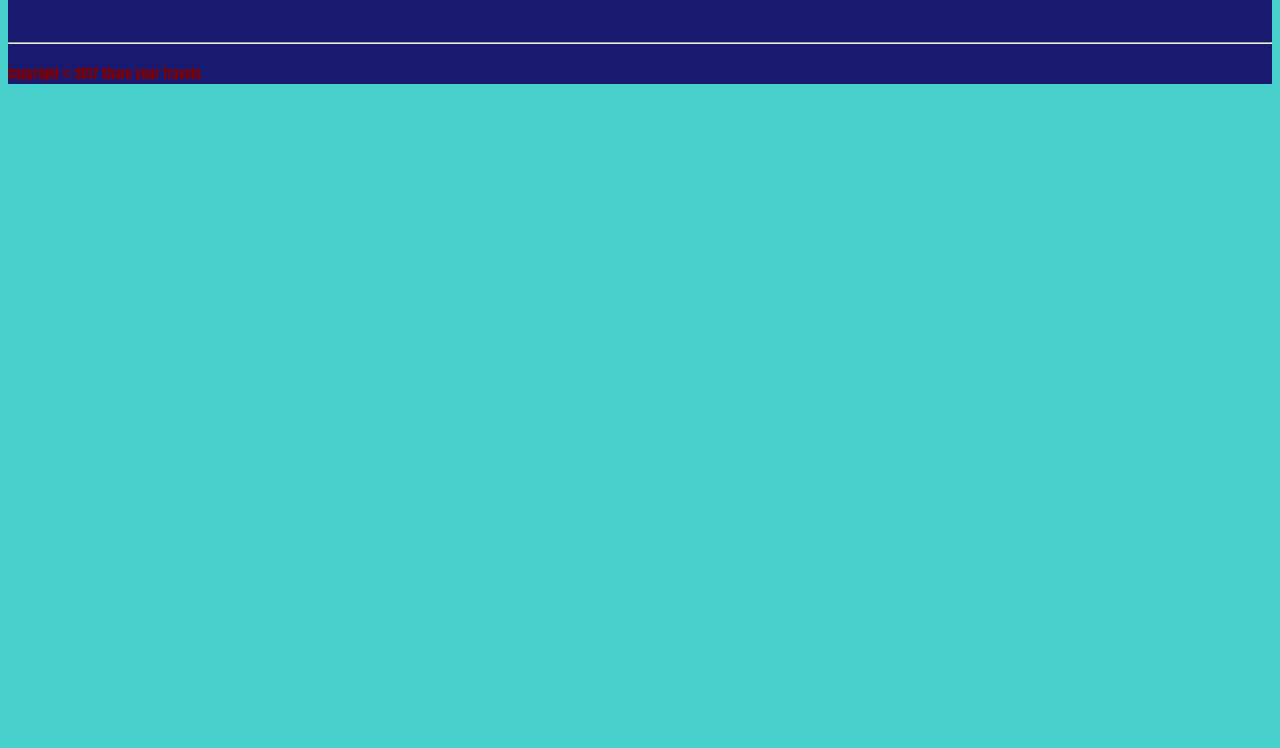
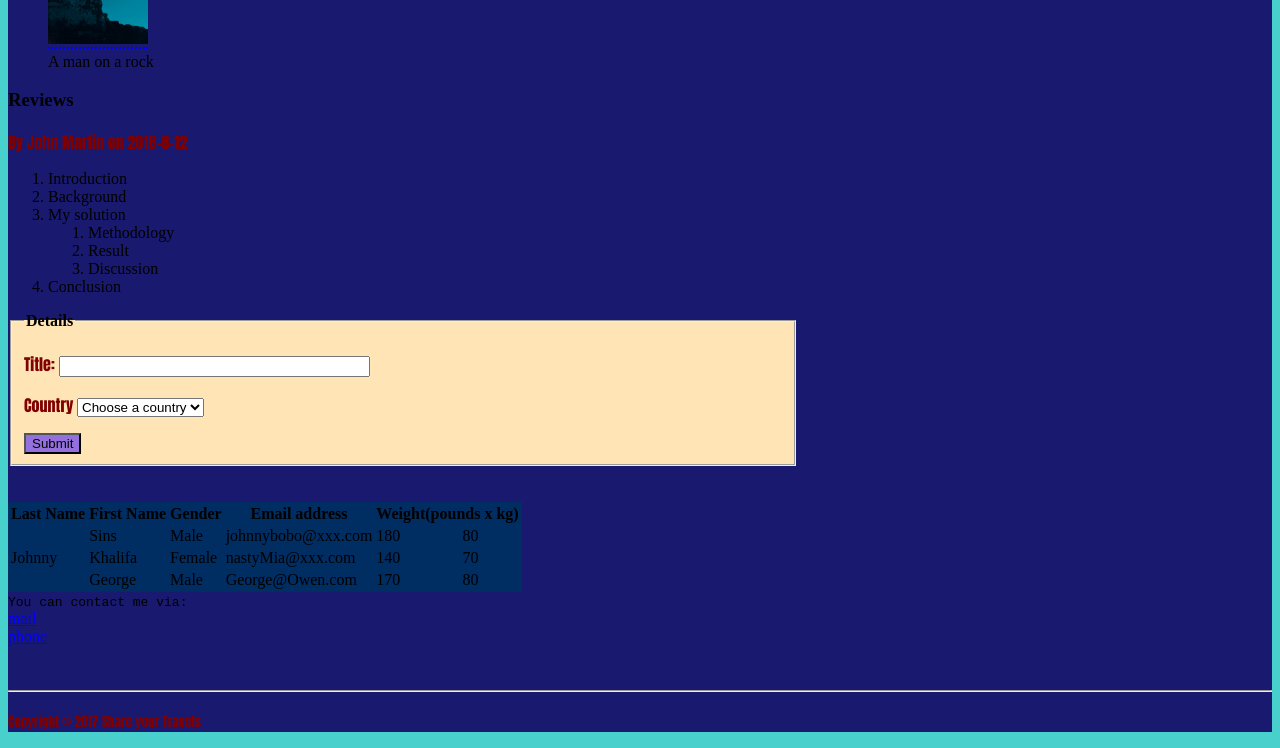
Before and after one commit to olu-damilare/crawl, a plain HTML site: page playground/Example1/index.html in a window 1280 px wide. Shown: the part 482-1230 px from the top of the page. Before the commit the page ends 800 px from the top, so only its background shows below. Drawn offline with Linux system fonts and the light colour scheme; files whose address does not match are found by name.

Commit message:
exercise

```diff
--- a/playground/Example1/index.html
+++ b/playground/Example1/index.html
@@ -22,7 +22,7 @@
         </nav>
     </header>
     <main>
-    <div style="display: flex;">
+    <div>
         <h1>Share your travel</h1>
         <h2 style = "font-size: 120%; font-family: Verdana, Geneva, Tahoma, sans-serif; color: crimson;">New York - Central Park</h2>
         <p>Photo by Andy Connolly</p>
@@ -53,7 +53,58 @@
                 </li>
                 <li>Conclusion</li>
             </ol>
+            <form>
+                <fieldset style="width: 60%; background-color: moccasin;">
+                    <legend style="font-weight: bold;">Details</legend>
+                    <p>
+                        <label>Title: </label>
+                        <input type="text" name="tile" style="width: 40%;"/>
+                    </p>
+                    <p>
+                        <label>Country</label>
+                        <select name="where">
+                            <option>Choose a country</option>
+                            <option>Canada</option>
+                            <option>Finland</option>
+                            <option>United state</option>
+                        </select>
+                    </p>
+                    <input type="submit" style="background-color: mediumpurple;">
+                </fieldset>
+            </form><br><br>
+            <table style="background-color: #002D62;">
+               <tr style="font-weight: bolder;">
+                    <th>Last Name</td>
+                    <th>First Name</td>
+                    <th>Gender</td>
+                    <th>Email address</td>
+                    <th colspan="2">Weight(pounds x kg)</td>
+                </tr>
+                <tr>
+                    <td rowspan="3">Johnny</td>
+                    <td>Sins</td>
+                    <td>Male</td>
+                    <td>johnnybobo@xxx.com</td>
+                    <td>180</td>
+                    <td>80</td>
+                </tr>
+                <tr>
+                    <td>Khalifa</td>
+                    <td>Female</td>
+                    <td>nastyMia@xxx.com</td>
+                    <td>140</td>
+                    <td>70</td>
+                </tr>
+                <tr>
+                    <td>George</td>
+                    <td>Male</td>
+                    <td>George@Owen.com</td>
+                    <td>170</td>
+                    <td>80</td>
+                </tr>
+            </table>
         </div>
+
     </div>
         <div>
             <code>You can contact me via:</code><br>
```
